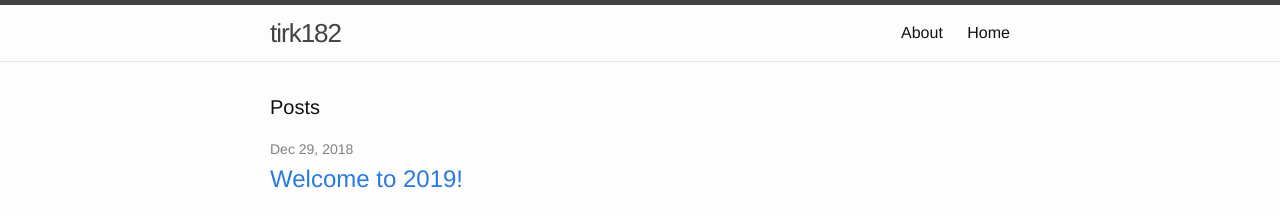
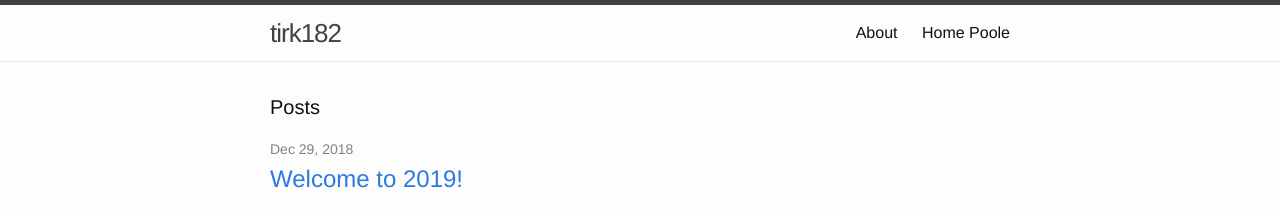
Before and after one commit to tirk182/tirk182.github.io, a Jekyll site: the page built from index.html, in a window 1280 px wide. Shown: the top 216 px of the page. Built offline with Jekyll 4.4.1, drawn with Linux system fonts in a browser that asks for light colours.

Commit message:
Update index1.html

```diff
--- a/index1.html
+++ b/index1.html
@@ -1,6 +1,6 @@
 ---
 layout: default
-title: Home
+title: Home Poole
 ---
 
 <div class="posts">
@@ -21,13 +21,13 @@
 
 <div class="pagination">
   {% if paginator.next_page %}
-    <a class="pagination-item older" href="{{ site.baseurl }}page{{paginator.next_page}}">Older</a>
+    <a class="pagination-item older" href="{{ site.baseurl }}page{{paginator.next_page}}">Olderer</a>
   {% else %}
     <span class="pagination-item older">Older</span>
   {% endif %}
   {% if paginator.previous_page %}
     {% if paginator.page == 2 %}
-      <a class="pagination-item newer" href="{{ site.baseurl }}">Newer</a>
+      <a class="pagination-item newer" href="{{ site.baseurl }}">Newerer</a>
     {% else %}
       <a class="pagination-item newer" href="{{ site.baseurl }}page{{paginator.previous_page}}">Newer</a>
     {% endif %}
```
